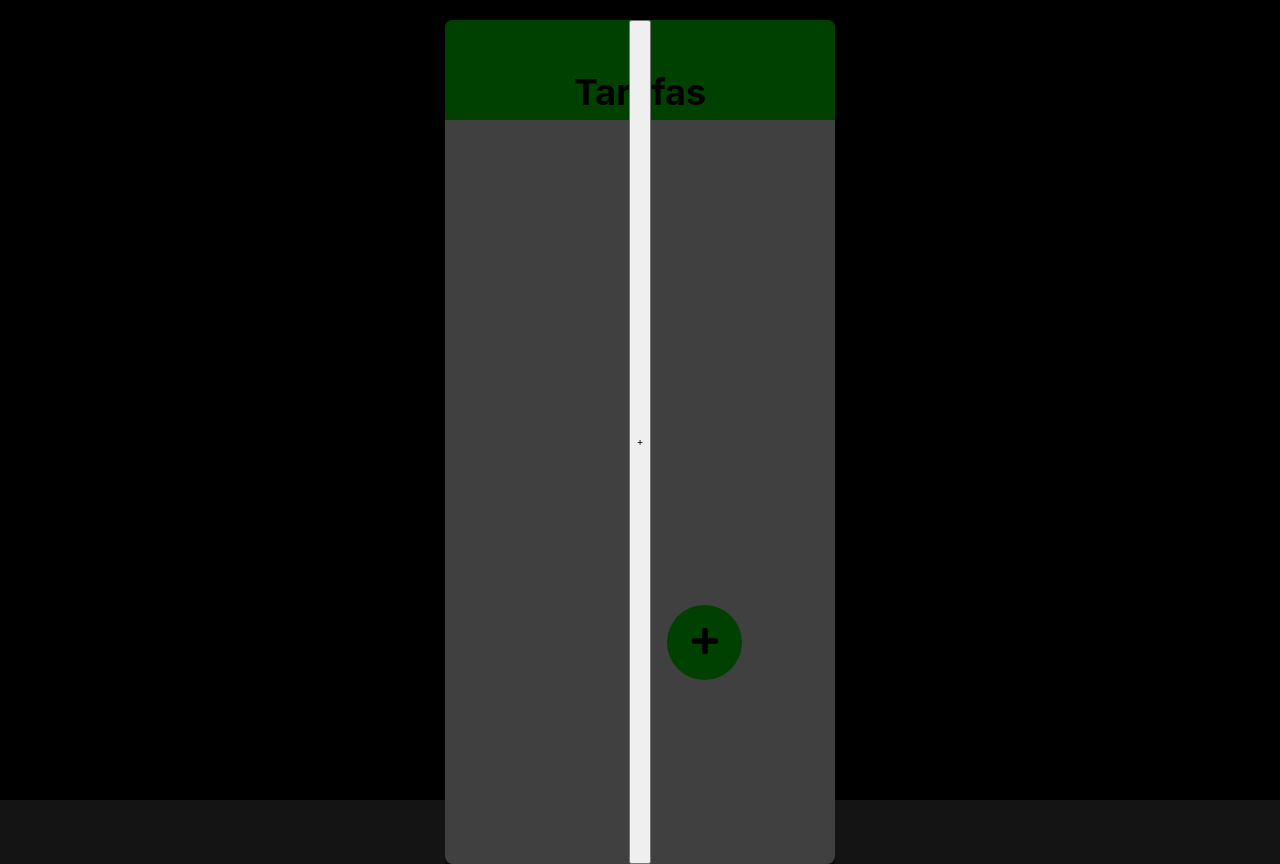
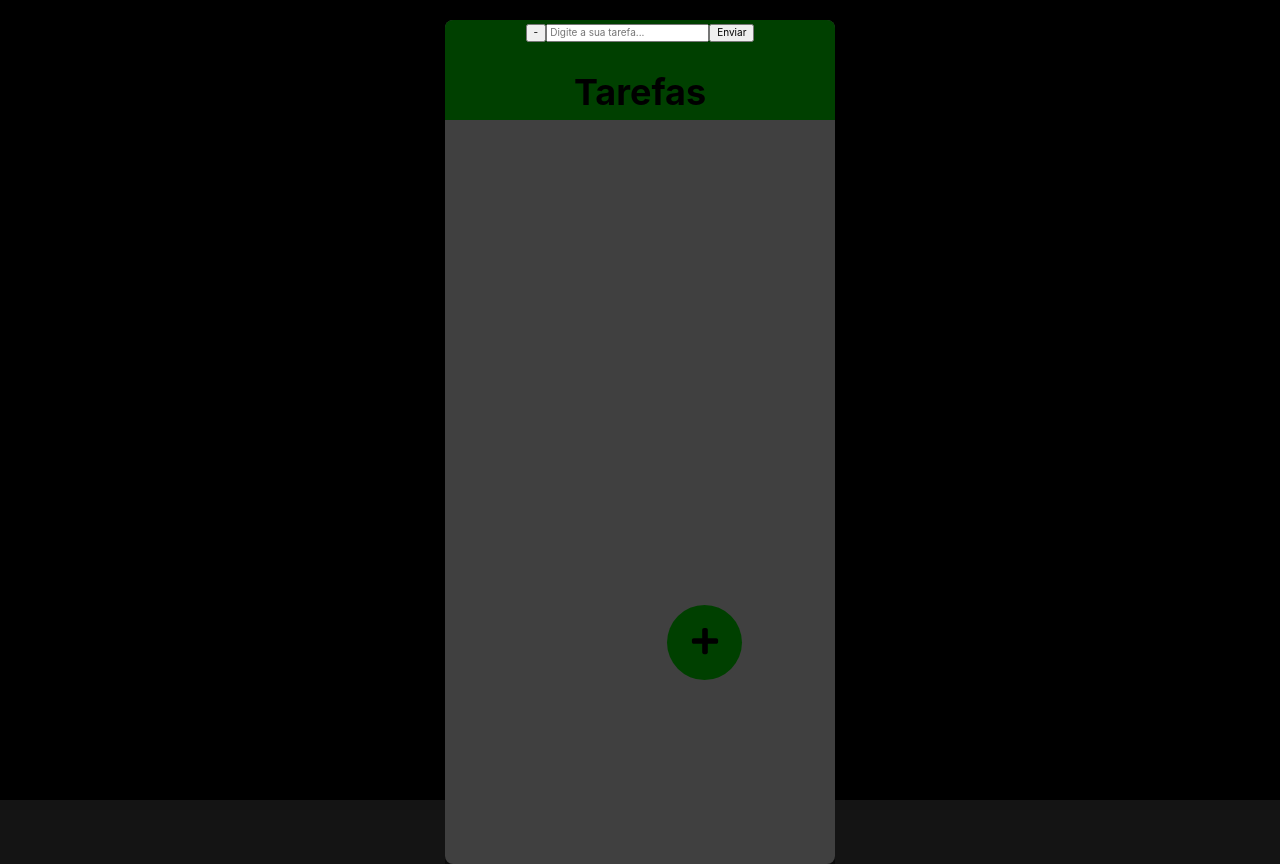
Before and after one commit to DevDokas/lista-de-tarefas, a React (Vite) app: page / in a window 1280 px wide. Both pictures are taken after a click on the button 704 px from the left and 642 px from the top of the page. Built offline with nearby package versions, Linux system fonts and the light colour scheme.

Commit message:
Criar tarefas finalizado

```diff
--- a/src/App.jsx
+++ b/src/App.jsx
@@ -8,11 +8,32 @@ import {
 } from './styles/stylesModal'
 
 function App() {
+  const [showAlert, setShowAlert] = useState(false)
   const [showElement, setShowElement] = useState(false);
-  const [list, setList] = useState("")
+  const [task, setTask] = useState("")
+  const [list, setList] = useState([])
 
   const ShowElement = () => setShowElement(true);
   const HideElement = () => setShowElement(false);
+
+  function handleChangeInput(e) {
+    const inputTask = e.target.value
+    setTask(inputTask)
+  }
+
+  function handleItemToList(e) {
+    e.preventDefault();
+
+    if (!task) {
+      return setShowAlert(true);
+    }
+
+    setList([...list, task])
+
+    setTask("")
+    setShowAlert(false)
+    HideElement()
+  }
 
   return (
     <Container>
@@ -26,11 +47,18 @@ function App() {
 
           {showElement ?
                     <Modal>
-                    <form></form>
-                    <button onClick={HideElement}> + </button>
+                      <form onSubmit={handleItemToList}>
+                        <button onClick={HideElement}> - </button>
+                        <input type="text" placeholder="Digite a sua tarefa..." onChange={handleChangeInput} value={task}/>
+                        {showAlert ? <p>Digite a tarefa antes de adiciona-la</p> : null}
+                        <button type="submit"> Enviar </button>
+                      </form>
                   </Modal>
           : null}
 
+          <ul>
+            {list.map((item, index) => (<li key={index}>{item}</li>))}
+          </ul>
         </Body>
       </Display>
     </Container>
```
